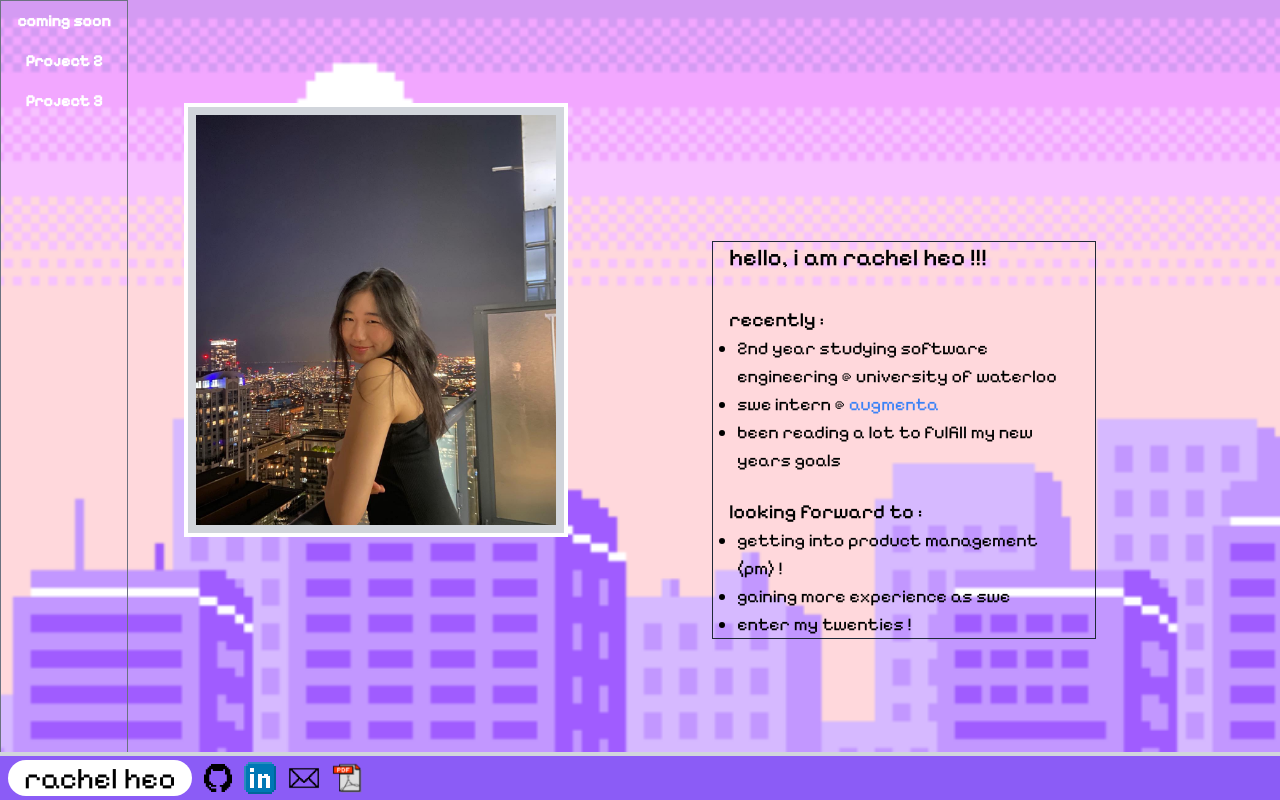
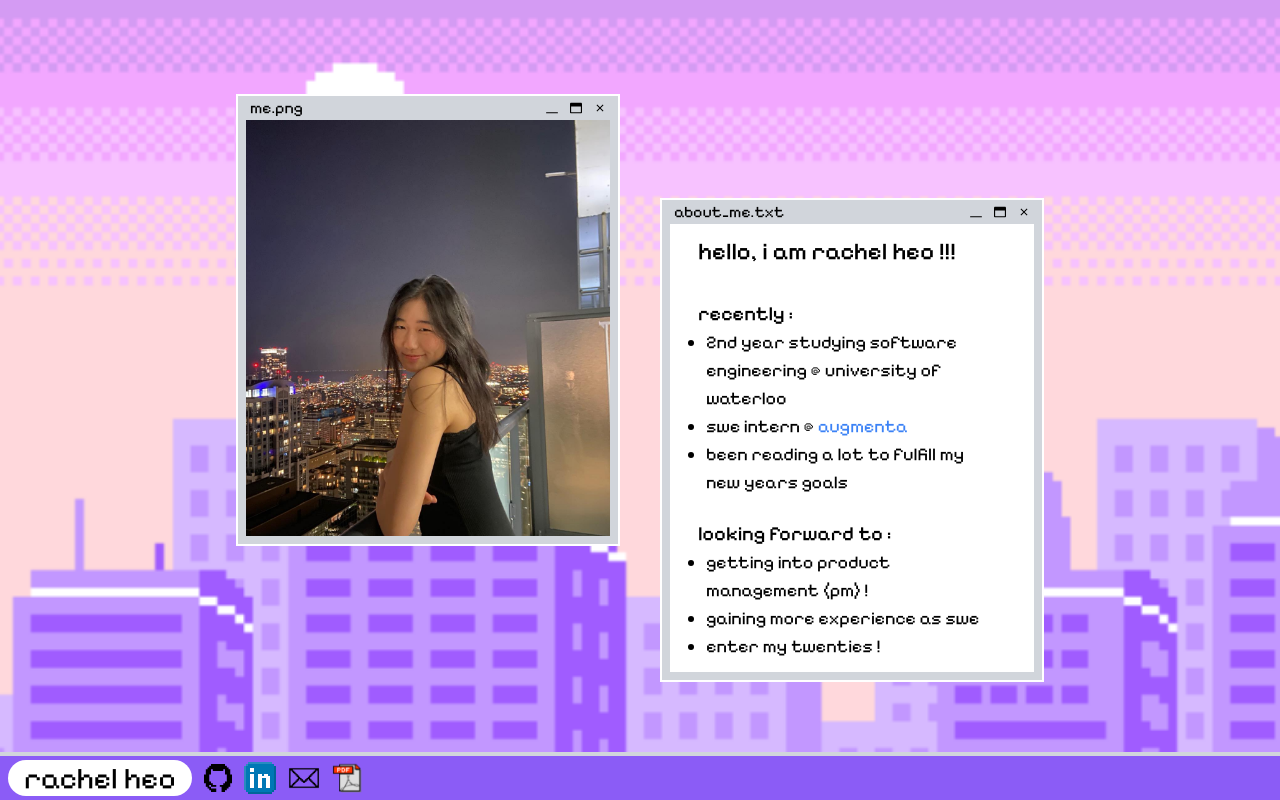
Before and after one commit to rheo5/website-v2, a React (Create React App) app: page / in a window 1280 px wide. Built offline with nearby package versions, Linux system fonts and the light colour scheme; the HTML template or start-up script is replaced by a standard one.

Commit message:
need to do scaling and project section

```diff
--- a/src/App.js
+++ b/src/App.js
@@ -1,15 +1,14 @@
-import Navbar from './components/Navbar';
-import Home from './components/Home';
-import Footer from './components/Footer';
-import './App.css';
+import Navbar from "./components/Navbar";
+import Home from "./components/Home";
+import Footer from "./components/Footer";
+import "./App.css";
 
 function App() {
   return (
     <div className="App">
-      <Navbar/>
-      <Home/>
-      <Footer/>
-
+      {/* <Navbar /> */}
+      <Home />
+      <Footer />
     </div>
   );
 }
--- a/src/components/Footer.jsx
+++ b/src/components/Footer.jsx
@@ -1,31 +1,37 @@
-import github from '../assets/github.png'
-import linkedin from '../assets/linkedin.png'
-import email from '../assets/email2.png'
-import pdf from '../assets/pdf.png'
-import resume from '../assets/resume.pdf'
+import github from "../assets/github.png";
+import linkedin from "../assets/linkedin.png";
+import email from "../assets/email2.png";
+import pdf from "../assets/pdf.png";
+import resume from "../assets/resume.pdf";
 
 const Footer = () => {
   return (
-        <div className="fixed bottom-0 w-full border-t-4 border-gray-300 z-20">
+    <div className="md:fixed bottom-0 w-full border-t-4 border-gray-300 z-20">
       <div className="flex bg-violet-500 align center h-11 gap-3 px-2 items-center">
         <div className="">
-                    <p className="bg-white rounded-full font-pixel px-4 text-3xl cursor-pointer">rachel heo</p>
+          <p className="bg-white rounded-full font-pixel px-4 text-3xl cursor-pointer">
+            rachel heo
+          </p>
         </div>
         <a href="https://github.com/rheo5" target="_blank" title="github">
-                    <img src={github} alt="github" className="w-7 cursor-pointer"/>
+          <img src={github} alt="github" className="w-7 cursor-pointer" />
         </a>
-                <a href="https://www.linkedin.com/in/rachel-heo/" target="_blank" title="linkedin">
-                    <img src={linkedin} alt="linkedin" className="w-8 cursor-pointer"/>
+        <a
+          href="https://www.linkedin.com/in/rachel-heo/"
+          target="_blank"
+          title="linkedin"
+        >
+          <img src={linkedin} alt="linkedin" className="w-8 cursor-pointer" />
         </a>
         <a href="mailto:rheo@uwaterloo.ca" target="_blank" title="email">
-                    <img src={email} alt="email" className="w-8 cursor-pointer"/>
+          <img src={email} alt="email" className="w-8 cursor-pointer" />
         </a>
         <a href={resume} target="_blank" title="resume">
-                    <img src={pdf} alt="pdf" className="w-8 cursor-pointer"/>
+          <img src={pdf} alt="pdf" className="w-8 cursor-pointer" />
         </a>
       </div>
     </div>
-    )
-}
+  );
+};
 
-export default Footer
+export default Footer;
--- a/src/components/Home.jsx
+++ b/src/components/Home.jsx
@@ -1,31 +1,75 @@
-import me from '../assets/me.jpg'
-import bglight from '../assets/bg-light.png'
-import bgdark from '../assets/bg-dark.png'
-// import { FaRegWindowMinimize } from "react-icons/fa6";
-// import { FaRegWindowMaximize } from "react-icons/fa";
-// import { MdClose } from "react-icons/md";
+import me from "../assets/me.jpg";
+import bglight from "../assets/bg-light.png";
+import bgdark from "../assets/bg-dark.png";
+import { FaRegWindowMinimize } from "react-icons/fa6";
+import { FaRegWindowMaximize } from "react-icons/fa";
+import { MdClose } from "react-icons/md";
 
 const Home = () => {
   return (
     <div className="w-full h-full">
-        <img src={bglight} alt="bg" className="top-0 left-0 w-full h-screen object-cover"/>
+      <img
+        src={bglight}
+        alt="bg"
+        className="top-0 left-0 w-full h-screen object-cover"
+      />
       {/* <img src="https://64.media.tumblr.com/fa16ba923a8bb8c447eaab9aad534a75/tumblr_nfvigoHWT61qlhvfoo1_500.gifv" alt="bg" className="top-0 left-0 w-full h-screen object-cover"/> */}
-        <div className="absolute top-0 w-full h-full overflow-hidden">
-            <div className="px-32 w-full h-full">
-                <div className="h-full flex flex-col items-center justify-center md:flex-row lg:gap-36 md:gap-10 gap-20">
-                    <div className="md:w-96 md:mb-40 w-72 border-4 border-white">
-                        <img src={me} alt="me" className="border-8 border-gray-300"/>
+      <div className="absolute top-0 w-full h-screen">
+        <div className="px-32 w-full md:h-full overflow-y-auto">
+          <div className="py-8 flex flex-col items-center justify-center md:h-full md:flex-row lg:gap-36 md:gap-10 gap-20">
+            <div className="w-96 md:mb-40 border-2 border-white">
+              <div className="px-3 font-pixel bg-gray-300 flex justify-between items-center">
+                <p>me.png</p>
+                <div className="flex gap-3">
+                  <FaRegWindowMinimize className="text-xs" />
+                  <FaRegWindowMaximize className="text-xs" />
+                  <MdClose className="text-xs" />
                 </div>
-                    <div className="md:w-96 md:mt-20 w-72 border border-gray-800">
-                        <p className="px-4 font-pixel text-2xl font-medium">hello, i am rachel heo !!!<br></br><br></br> </p>
-                        <p className="px-4 font-pixel text-xl font-medium">recently :</p>
+              </div>
+              <img
+                src={me}
+                alt="me"
+                className="border-l-8 border-r-8 border-b-8 border-gray-300"
+              />
+            </div>
+            <div className="w-96 md:mt-20 border-2 border-white">
+              <div className="px-3 font-pixel bg-gray-300 flex justify-between items-center">
+                <p>about_me.txt</p>
+                <div className="flex gap-3">
+                  <FaRegWindowMinimize className="text-xs" />
+                  <FaRegWindowMaximize className="text-xs" />
+                  <MdClose className="text-xs" />
+                </div>
+              </div>
+              <div className="bg-white border-l-8 border-r-8 border-b-8 border-gray-300 p-3">
+                <p className="px-4 font-pixel text-2xl font-medium">
+                  hello, i am rachel heo !!!<br></br>
+                  <br></br>{" "}
+                </p>
+                <p className="px-4 font-pixel text-xl font-medium">
+                  recently :
+                </p>
                 <ul className="px-6 list-disc font-pixel text-lg">
-                            <li>2nd year studying software engineering @ university of waterloo</li>
-                            <li>swe intern @ <a href="https://www.augmenta.ai/" target="_blank" className="text-blue-500">augmenta</a></li>
+                  <li>
+                    2nd year studying software engineering @ university of
+                    waterloo
+                  </li>
+                  <li>
+                    swe intern @{" "}
+                    <a
+                      href="https://www.augmenta.ai/"
+                      target="_blank"
+                      className="text-blue-500"
+                    >
+                      augmenta
+                    </a>
+                  </li>
                   <li>been reading a lot to fulfill my new years goals</li>
                 </ul>
                 <br></br>
-                        <p className="px-4 font-pixel text-xl font-medium">looking forward to :</p>
+                <p className="px-4 font-pixel text-xl font-medium">
+                  looking forward to :
+                </p>
                 <ul className="px-6 list-disc font-pixel text-lg">
                   <li>getting into product management (pm) !</li>
                   <li>gaining more experience as swe</li>
@@ -36,7 +80,8 @@ const Home = () => {
           </div>
         </div>
       </div>
-  )
-}
+    </div>
+  );
+};
 
-export default Home
+export default Home;
--- a/tailwind.config.js
+++ b/tailwind.config.js
@@ -4,9 +4,19 @@ module.exports = {
   theme: {
     extend: {
       fontFamily: {
-        'pixel': ['Pixelify Sans', 'sans-serif'],
+        pixel: ["Pixelify Sans", "sans-serif"],
       },
+    },
+    screens: {
+      'sm': '576px',
+      // => @media (min-width: 576px) { ... }
+
+      'md': '960px',
+      // => @media (min-width: 960px) { ... }
+
+      'lg': '1440px',
+      // => @media (min-width: 1440px) { ... }},
     },
   },
   plugins: [],
-}
+};
```
Also changed, not shown: src/components/Navbar.jsx (+28 -18 lines). Lines whose indentation alone changed are shown as unchanged.
